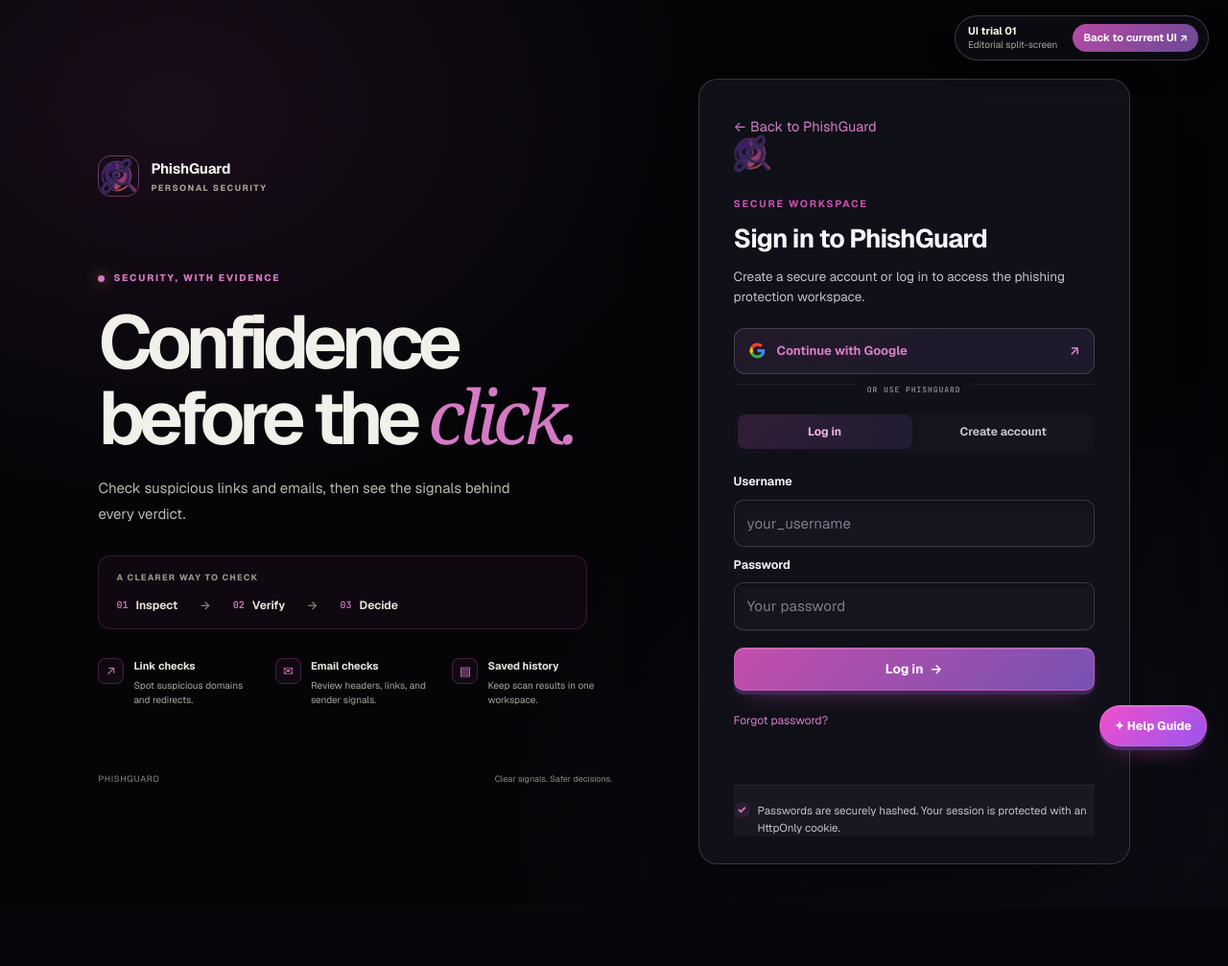
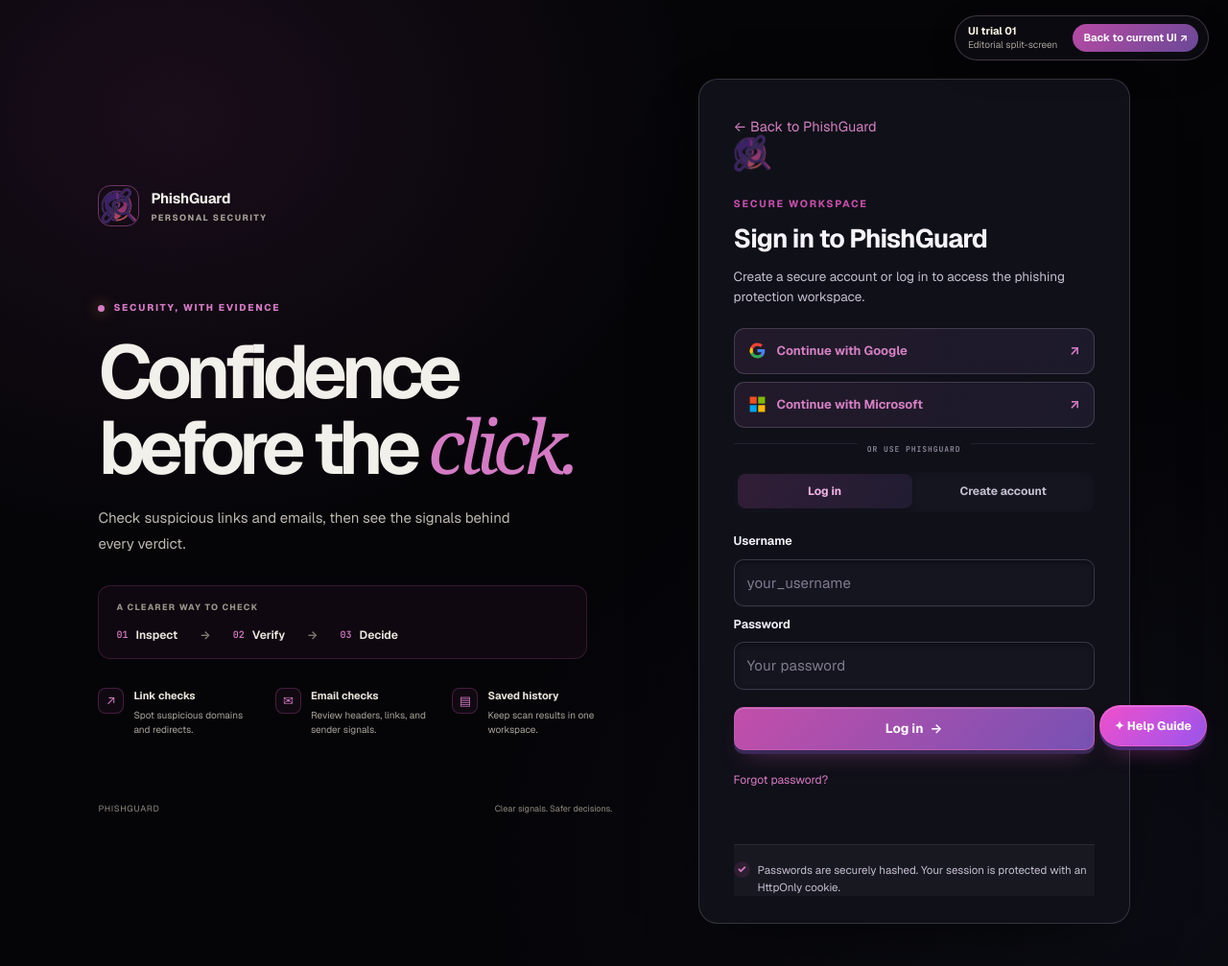
Before and after one commit to VirenayChauhan/phisguard, a Flask app: page /ui-trial in a window 1280 px wide. Shown: the whole page at 96% size. Before the commit the page ends 901 px from the top, so only its background shows below. Run offline with Flask 3, Linux system fonts and the light colour scheme; data that the repository does not hold is empty; some libraries are stand-ins or nearby versions.

Commit message:
Add Microsoft sign-in option
Co-authored-by: arena-agent <297053741+arena-agent@users.noreply.github.com>

```diff
--- a/app.py
+++ b/app.py
@@ -10,6 +10,7 @@ import os
 import secrets
 import time
 import traceback
+import uuid
 from datetime import datetime, timedelta, timezone
 
 from authlib.integrations.flask_client import OAuth
@@ -41,6 +42,10 @@ app.config["SESSION_COOKIE_SAMESITE"] = "Lax"
 app.config["GOOGLE_CLIENT_ID"] = os.environ.get("GOOGLE_CLIENT_ID", "").strip()
 app.config["GOOGLE_CLIENT_SECRET"] = os.environ.get("GOOGLE_CLIENT_SECRET", "").strip()
 app.config["GOOGLE_REDIRECT_URI"] = os.environ.get("GOOGLE_REDIRECT_URI", "").strip()
+app.config["MICROSOFT_CLIENT_ID"] = os.environ.get("MICROSOFT_CLIENT_ID", "").strip()
+app.config["MICROSOFT_CLIENT_SECRET"] = os.environ.get("MICROSOFT_CLIENT_SECRET", "").strip()
+app.config["MICROSOFT_REDIRECT_URI"] = os.environ.get("MICROSOFT_REDIRECT_URI", "").strip()
+app.config["MICROSOFT_TENANT_ID"] = os.environ.get("MICROSOFT_TENANT_ID", "common").strip() or "common"
 # Templates/CSS are edited during pilots; never serve a stale cached page.
 app.config["TEMPLATES_AUTO_RELOAD"] = True
 app.config["SEND_FILE_MAX_AGE_DEFAULT"] = 0
@@ -52,6 +57,17 @@ _google = _oauth.register(
     server_metadata_url="https://accounts.google.com/.well-known/openid-configuration",
     client_kwargs={"scope": "openid email profile"},
 )
+_microsoft = _oauth.register(
+    name="microsoft",
+    client_id=app.config["MICROSOFT_CLIENT_ID"],
+    client_secret=app.config["MICROSOFT_CLIENT_SECRET"],
+    server_metadata_url=(
+        "https://login.microsoftonline.com/"
+        f"{app.config['MICROSOFT_TENANT_ID']}/v2.0/.well-known/openid-configuration"
+    ),
+    client_kwargs={"scope": "openid profile email"},
+)
+
 def google_auth_configured() -> bool:
     return bool(
         app.config["GOOGLE_CLIENT_ID"]
@@ -59,6 +75,41 @@ def google_auth_configured() -> bool:
         and app.config["GOOGLE_REDIRECT_URI"]
         and os.environ.get("FLASK_SECRET_KEY", "").strip()
     )
+
+
+def microsoft_auth_configured() -> bool:
+    tenant_id = app.config["MICROSOFT_TENANT_ID"]
+    valid_tenant = tenant_id == "common"
+    if not valid_tenant:
+        try:
+            valid_tenant = str(uuid.UUID(tenant_id)) == tenant_id.lower()
+        except (ValueError, TypeError, AttributeError):
+            valid_tenant = False
+    return bool(
+        app.config["MICROSOFT_CLIENT_ID"]
+        and app.config["MICROSOFT_CLIENT_SECRET"]
+        and app.config["MICROSOFT_REDIRECT_URI"]
+        and valid_tenant
+        and os.environ.get("FLASK_SECRET_KEY", "").strip()
+    )
+
+
+def _microsoft_issuer_is_valid(profile) -> bool:
+    """Validate Microsoft common-endpoint issuer against the signed tenant ID."""
+    try:
+        tenant_id = str(uuid.UUID(str(profile.get("tid", ""))))
+    except (ValueError, TypeError, AttributeError):
+        return False
+    expected_issuer = f"https://login.microsoftonline.com/{tenant_id}/v2.0"
+    if profile.get("iss") != expected_issuer:
+        return False
+    configured_tenant = app.config["MICROSOFT_TENANT_ID"]
+    if configured_tenant == "common":
+        return True
+    try:
+        return str(uuid.UUID(configured_tenant)) == tenant_id
+    except (ValueError, TypeError, AttributeError):
+        return False
 
 
 PUBLIC_API_PATHS = {
@@ -171,6 +222,60 @@ def google_sign_in_callback():
     except Exception as exc:
         app.logger.warning("Google sign-in failed (%s)", type(exc).__name__)
         return redirect(url_for("login_page", google_error="failed"))
+
+
+@app.get("/auth/microsoft/start")
+def microsoft_sign_in_start():
+    if not microsoft_auth_configured():
+        return redirect(url_for("login_page", microsoft_error="setup"))
+    nonce = secrets.token_urlsafe(32)
+    session["microsoft_oauth_nonce"] = nonce
+    try:
+        return _microsoft.authorize_redirect(
+            app.config["MICROSOFT_REDIRECT_URI"], nonce=nonce
+        )
+    except Exception as exc:
+        session.pop("microsoft_oauth_nonce", None)
+        app.logger.warning("Could not start Microsoft sign-in (%s)", type(exc).__name__)
+        return redirect(url_for("login_page", microsoft_error="failed"))
+
+
+@app.get("/auth/microsoft/callback")
+def microsoft_sign_in_callback():
+    if not microsoft_auth_configured():
+        return redirect(url_for("login_page", microsoft_error="setup"))
+    if request.args.get("error") == "access_denied":
+        session.pop("microsoft_oauth_nonce", None)
+        return redirect(url_for("login_page", microsoft_error="cancelled"))
+    nonce = session.pop("microsoft_oauth_nonce", None)
+    if not nonce:
+        return redirect(url_for("login_page", microsoft_error="state"))
+    try:
+        token = _microsoft.authorize_access_token(
+            claims_options={"iss": {"essential": True}}
+        )
+        profile = token.get("userinfo")
+        if not profile:
+            profile = _microsoft.parse_id_token(
+                token, nonce=nonce, claims_options={"iss": {"essential": True}}
+            )
+        if not profile or not _microsoft_issuer_is_valid(profile):
+            raise auth.AuthError("Microsoft returned an invalid tenant identity.", 401)
+        email = profile.get("email") or profile.get("preferred_username") or ""
+        user, raw_token = auth.microsoft_login_account(
+            profile.get("sub", ""), email, profile.get("name", ""),
+            request.remote_addr or "unknown", request.headers.get("User-Agent", ""),
+            email_verified=profile.get("email_verified") is True,
+        )
+        session.clear()
+        response = redirect("/")
+        return _set_auth_cookie(response, raw_token)
+    except auth.AuthError as exc:
+        app.logger.info("Microsoft account sign-in was declined (status %s)", exc.status)
+        return redirect(url_for("login_page", microsoft_error="account"))
+    except Exception as exc:
+        app.logger.warning("Microsoft sign-in failed (%s)", type(exc).__name__)
+        return redirect(url_for("login_page", microsoft_error="failed"))
 
 
 @app.get("/api/health")
--- a/engine/store.py
+++ b/engine/store.py
@@ -412,19 +412,25 @@ def link_oauth_identity(provider: str, subject: str, user_id: str,
 
 def create_oauth_auth_account(user_id: str, username: str, password_hash: str,
                               email: str, display_name: str, avatar_initials: str,
-                              created_at: str, provider: str, subject: str) -> None:
-    """Create a verified-email account and its provider identity atomically."""
+                              created_at: str, provider: str, subject: str,
+                              email_verified: bool = True) -> None:
+    """Create an OAuth account and identity atomically.
+
+    Providers that assert verified email may set ``email_verified``. Other
+    providers can create an account with an unverified or absent email.
+    """
     with _LOCK, _conn() as c:
         c.execute(
             "INSERT INTO auth_accounts "
             "(user_id,username,password_hash,mobile,email,email_verified_at,display_name,"
             "avatar_initials,password_changed_at,created_at) VALUES(?,?,?,?,?,?,?,?,?,?)",
-            (user_id, username, password_hash, "", email, created_at, display_name or None,
+            (user_id, username, password_hash, "", email or None,
+             created_at if email_verified else None, display_name or None,
              avatar_initials or None, created_at, created_at),
         )
         c.execute(
             "INSERT INTO auth_oauth_identities(provider,subject,user_id,email,created_at) "
-            "VALUES(?,?,?,?,?)", (provider, subject, user_id, email, created_at),
+            "VALUES(?,?,?,?,?)", (provider, subject, user_id, email or "", created_at),
         )
 
 
--- a/public/static/app.js
+++ b/public/static/app.js
@@ -1028,12 +1028,21 @@ async function checkSession() {
     account: 'Google could not securely link this account. Check that your Google email is verified, then try again.',
     failed: 'Google sign-in could not be completed. Please try again.',
   };
+  const microsoftError = query.get('microsoft_error');
+  const microsoftErrorMessages = {
+    setup: 'Microsoft sign-in is not configured for this deployment yet.',
+    cancelled: 'Microsoft sign-in was cancelled.',
+    state: 'The sign-in session expired. Please try again.',
+    account: 'Microsoft sign-in could not be securely matched. Try your existing sign-in method or contact support.',
+    failed: 'Microsoft sign-in could not be completed. Please try again.',
+  };
   try {
     const result = await api('/api/auth/session');
     if (result.authenticated) enterDashboard(result.user);
     else if (isLoginRoute) {
       showLogin(requestedMode);
       if (googleErrorMessages[googleError]) setAuthMessage(googleErrorMessages[googleError], googleError === 'cancelled' ? '' : 'error');
+      else if (microsoftErrorMessages[microsoftError]) setAuthMessage(microsoftErrorMessages[microsoftError], microsoftError === 'cancelled' ? '' : 'error');
     } else showLanding();
   } catch (error) {
     if (isLoginRoute) {
--- a/public/static/google-auth.css
+++ b/public/static/google-auth.css
@@ -1,5 +1,5 @@
-/* Google OpenID sign-in button; keep provider branding, PhishGuard surfaces. */
-.google-auth-option { display: grid; gap: 2px; margin: 16px 0 18px; }
+/* OpenID sign-in buttons; preserve provider marks within PhishGuard surfaces. */
+.google-auth-option { display: grid; gap: 8px; margin: 16px 0 18px; }
 .google-auth-button {
   display: flex;
   min-height: 48px;
--- a/templates/index.html
+++ b/templates/index.html
@@ -18,7 +18,7 @@
 <link rel="stylesheet" href="{{ url_for('static', filename='depth.css') }}?v=20261106-digital-virus2">
 <link rel="stylesheet" href="{{ url_for('static', filename='spectrum-theme.css') }}?v=20261106-digital-virus2">
 <link rel="stylesheet" href="{{ url_for('static', filename='mobile-workspace.css') }}?v=20261106-digital-virus2">
-<link rel="stylesheet" href="{{ url_for('static', filename='google-auth.css') }}?v=20261106-digital-virus2">
+<link rel="stylesheet" href="{{ url_for('static', filename='google-auth.css') }}?v=20261106-microsoft-oauth1">
 <link rel="stylesheet" href="{{ url_for('static', filename='theme-picker.css') }}?v=20261106-digital-virus2">
 <link rel="icon" type="image/png" href="{{ url_for('static', filename='phisguard-logo.png') }}?v=20261106-digital-virus2">
 <script>
@@ -203,7 +203,7 @@
     <p class="auth-lede" id="auth-lede">Create a secure account or log in to access the phishing protection workspace.</p>
 
     <div class="google-auth-option" id="google-auth-option">
-      <a class="google-auth-button" href="/auth/google/start">
+      <a class="google-auth-button oauth-auth-button" href="/auth/google/start">
         <svg viewBox="0 0 48 48" aria-hidden="true" focusable="false">
           <path fill="#4285F4" d="M43.6 24.5c0-1.4-.1-2.8-.4-4.1H24v7.8h11a9.4 9.4 0 0 1-4.1 6.1v5.1h6.6c3.9-3.6 6.1-8.8 6.1-14.9Z"/>
           <path fill="#34A853" d="M24 44c5.5 0 10.1-1.8 13.5-4.8l-6.6-5.1c-1.8 1.2-4.1 2-6.9 2-5.3 0-9.8-3.6-11.4-8.4H5.8v5.3A20 20 0 0 0 24 44Z"/>
@@ -211,6 +211,14 @@
           <path fill="#EA4335" d="M24 11.9c3 0 5.7 1 7.8 3.1l5.9-5.9C34.1 5.8 29.5 4 24 4A20 20 0 0 0 5.8 15l6.8 5.3c1.6-4.8 6.1-8.4 11.4-8.4Z"/>
         </svg>
         <span>Continue with Google</span>
+        <span class="google-auth-arrow" aria-hidden="true">↗</span>
+      </a>
+      <a class="google-auth-button oauth-auth-button microsoft-auth-button" href="/auth/microsoft/start">
+        <svg viewBox="0 0 24 24" aria-hidden="true" focusable="false">
+          <path fill="#f25022" d="M2 2h9v9H2z"/><path fill="#7fba00" d="M13 2h9v9h-9z"/>
+          <path fill="#00a4ef" d="M2 13h9v9H2z"/><path fill="#ffb900" d="M13 13h9v9h-9z"/>
+        </svg>
+        <span>Continue with Microsoft</span>
         <span class="google-auth-arrow" aria-hidden="true">↗</span>
       </a>
       <div class="auth-divider" aria-hidden="true"><span>OR USE PHISHGUARD</span></div>
@@ -965,7 +973,7 @@
 </aside>
 <div class="toasts" id="toasts" aria-live="polite"></div>
 
-<script src="{{ url_for('static', filename='app.js') }}?v=20261106-digital-virus2"></script>
+<script src="{{ url_for('static', filename='app.js') }}?v=20261106-microsoft-oauth1"></script>
 <script type="module" src="{{ url_for('static', filename='depth-scene.js') }}?v=20261106-seamless-section1"></script>
 </body>
 </html>
```
Also changed, not shown: docs/PRODUCTION-READINESS.md (+2 -1 lines), engine/auth.py (+70 -0 lines), tests/test_microsoft_auth.py (added, +87 -0 lines), tests/test_microsoft_oauth_routes.py (added, +141 -0 lines), tests/test_static_assets.py (+8 -0 lines), README.md, 1 other file.
